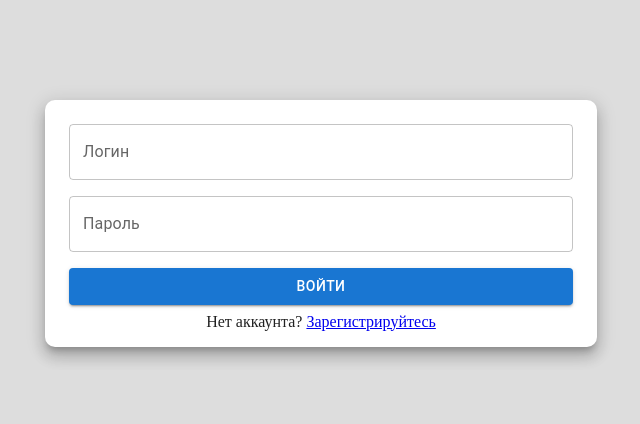
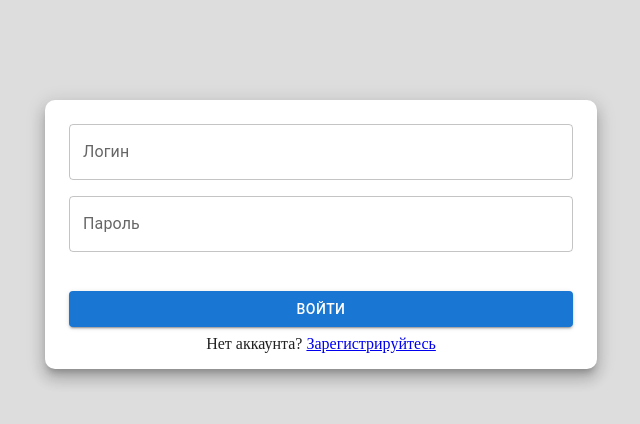
Before and after one commit to file-sharing-org/frontend, a React (Create React App) app: page /login in a window 1280 px wide. Shown: the top 424 px of the page, without its empty margins (319-959 px from the left). Built offline with nearby package versions, Linux system fonts and the light colour scheme.

Commit message:
Переделал формы авторизации

```diff
--- a/src/components/login/loginForm.js
+++ b/src/components/login/loginForm.js
@@ -1,20 +1,39 @@
 import React from "react";
 import "./loginForm.css";
-import {TextField, Paper, FormControl, Button} from "@mui/material";
+import {TextField, Paper, FormControl, Button, FormHelperText} from "@mui/material";
 import {Link} from "react-router-dom";
-
+import { useForm } from "react-hook-form";
+import {useState, useEffect} from "react";
 
 function LoginForm() {
+
+	const [formValues, setFormValues] = useState({username: '', password:''});
+	const [error, setError] = useState(false);
+
+	const handleInputChange = (e) => {
+		setFormValues({
+			...formValues, [e.target.name]: e.target.value
+		});
+	}
+
+	const handleSubmit = (e) => {
+		e.preventDefault();
+		console.log(formValues);
+	}
+
 	return (
 		<Paper elevation={10} sx={{padding: '1em', 'border-radius': '10px'}}>
-			<FormControl sx={{width: '100%', '& .MuiTextField-root': { m: 1}}}>
-				<TextField label="Логин"/>
-				<TextField type="password" label="Пароль"/>
-				<Button variant="contained" sx={{m: 1}}>Войти</Button>
-				<div className="formlogin__label">
-					Нет аккаунта? <Link to="/register">Зарегистрируйтесь</Link>
-				</div>
-			</FormControl>
+			<form onSubmit={handleSubmit}>
+				<FormControl sx={{width: '100%', '& .MuiTextField-root': { m: 1}}}>
+					<TextField id='username' name='username' label="Логин" onChange={handleInputChange} value={formValues.username}/>
+					<TextField name='password' type="password" label="Пароль" onChange={handleInputChange} value={formValues.password}/>
+					<FormHelperText error>{error?'Неверные данные':' '}</FormHelperText>
+					<Button variant="contained" sx={{m: 1}} type='submit'>Войти</Button>
+					<div className="formlogin__label">
+						Нет аккаунта? <Link to="/register">Зарегистрируйтесь</Link>
+					</div>
+				</FormControl>
+			</form>
 		</Paper>
 		);
 }
--- a/src/components/login/registerForm.js
+++ b/src/components/login/registerForm.js
@@ -3,19 +3,22 @@ import {useState, useEffect} from "react";
 import "./registerForm.css";
 import {TextField, Paper, FormControl, Button} from "@mui/material";
 import {Link} from "react-router-dom";
+import { useForm, Controller} from "react-hook-form";
+
+
 
 
 function RegisterForm() {
-	const [email, setEmail] = useState('');
 	const [isValidEmail, setIsValidEmail] = useState(false);
 	const [isEmailDirty, setEmailDirty] = useState(false);
 	const [isPasswordEquals, setPasswordEquals] = useState(false);
 	const [isPasswordDity, setPasswordDirty] = useState(false);
-	const [password1, setPassword1] = useState('');
-	const [password2, setPassword2] = useState('');
+
+
+	const [formValues, setFormValues] = useState({email:'', password1:'', password2:''});
 	const checkEmail=()=> {
 
-		if(!/^[a-zA-Z0-9]+@[a-zA-Z0-9]+\.[A-Za-z]+$/.test(email)) {
+		if(!/^[a-zA-Z0-9]+@[a-zA-Z0-9]+\.[A-Za-z]+$/.test(formValues.email)) {
 			// console.log("govno");
 			setIsValidEmail(false);
 		} else {
@@ -24,10 +27,10 @@ function RegisterForm() {
 	}
 	useEffect(()=>{
 		checkEmail();
-	},[email]);
+	},[formValues.email]);
 
 	const checkPassword = ()=>{
-		if(password1.length>0 && password2.length>0 && password2==password1) {
+		if(formValues.password1.length>0 && formValues.password2.length>0 && formValues.password2==formValues.password1) {
 			setPasswordEquals(true);
 		} else {
 			setPasswordEquals(false);
@@ -37,12 +40,20 @@ function RegisterForm() {
 	useEffect(()=>{
 		console.log('effect');
 		checkPassword();
-	}, [password1, password2]);
+	}, [formValues.password1, formValues.password2]);
 
-	const onSubmit = ()=>{
+	const handleInputChange = (e) => {
+		setFormValues({
+			...formValues, [e.target.name]: e.target.value
+		});
+	}
+
+	const onSubmit = (e)=>{
+		e.preventDefault();
 		console.log("submit");
 		setPasswordDirty(true);
 		setEmailDirty(true);
+		console.log(formValues);
 		if(isValidEmail && isPasswordEquals) {
 			//TODO
 		}
@@ -51,16 +62,19 @@ function RegisterForm() {
 
 	return (
 		<Paper elevation={10} sx={{padding: '1em', 'border-radius': '10px'}}>
-			<form onSubmit={()=>onSubmit()}>
+			<form onSubmit={onSubmit}>
 				<FormControl sx={{width: '100%', '& .MuiTextField-root': { m: 1}}}>
-					<TextField label="Почта" required onChange={(e)=>{setEmail(e.target.value);setEmailDirty(true);}} value={email} helperText={isEmailDirty&&!isValidEmail?"Неправильный формат почты":" "} error={isEmailDirty&&!isValidEmail}/>
+					<TextField name='email' id='email' label="Почта" required
+						onChange={(e)=>{handleInputChange(e);setEmailDirty(true);}} value={formValues.email}
+						helperText={isEmailDirty&&!isValidEmail?"Неправильный формат почты":" "} error={isEmailDirty&&!isValidEmail}
+						inputProps={{pattern: '[a-zA-Z0-9]+@[a-zA-Z0-9]+\.[A-Za-z]+'}}/>
 
-					<TextField type="password" label="Пароль" onChange={(e)=>{setPassword1(e.target.value);setPasswordDirty(true);}} value={password1} required error={isPasswordDity&&!isPasswordEquals}/>
+					<TextField name='password1' type="password" label="Пароль" onChange={(e)=>{handleInputChange(e);setPasswordDirty(true)}} value={formValues.password1} required error={isPasswordDity&&!isPasswordEquals}/>
 
-					<TextField type="password" label="Повторите пароль" helperText={isPasswordDity&&!isPasswordEquals?"Пароли не совпадают":" "} onChange={(e)=>{setPassword2(e.target.value);}} value={password2} required error={isPasswordDity&&!isPasswordEquals}/>
+					<TextField name='password2' type="password" label="Повторите пароль" helperText={isPasswordDity&&!isPasswordEquals?"Пароли не совпадают":" "} onChange={(e)=>{handleInputChange(e);}} value={formValues.password2} required error={isPasswordDity&&!isPasswordEquals}/>
 
-					<Button variant="contained" sx={{m: 1}} onClick={onSubmit}>Зарегистрироваться</Button>
-					<input type="submit" style={{display:'none'}}/>
+					<Button variant="contained" sx={{m: 1}} type="submit">Зарегистрироваться</Button>
+
 				</FormControl>
 			</form>
 		</Paper>
```
